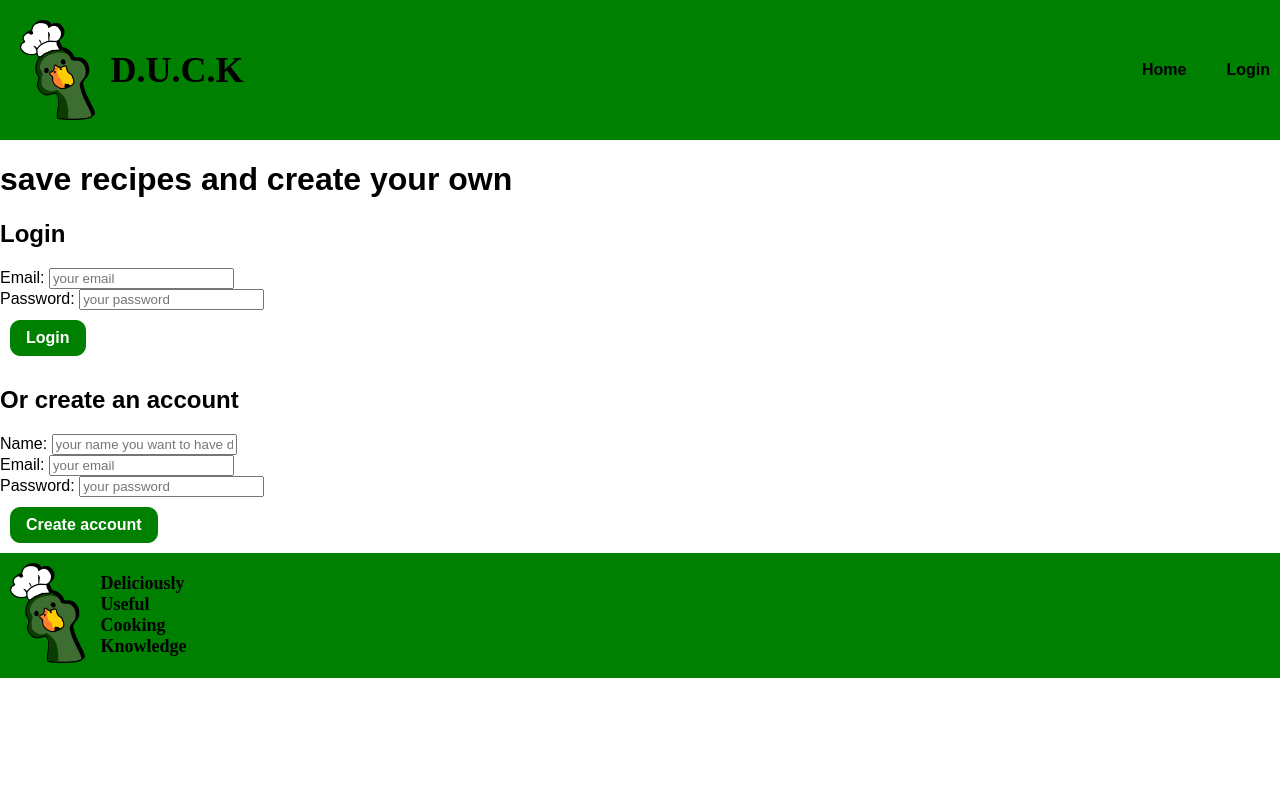
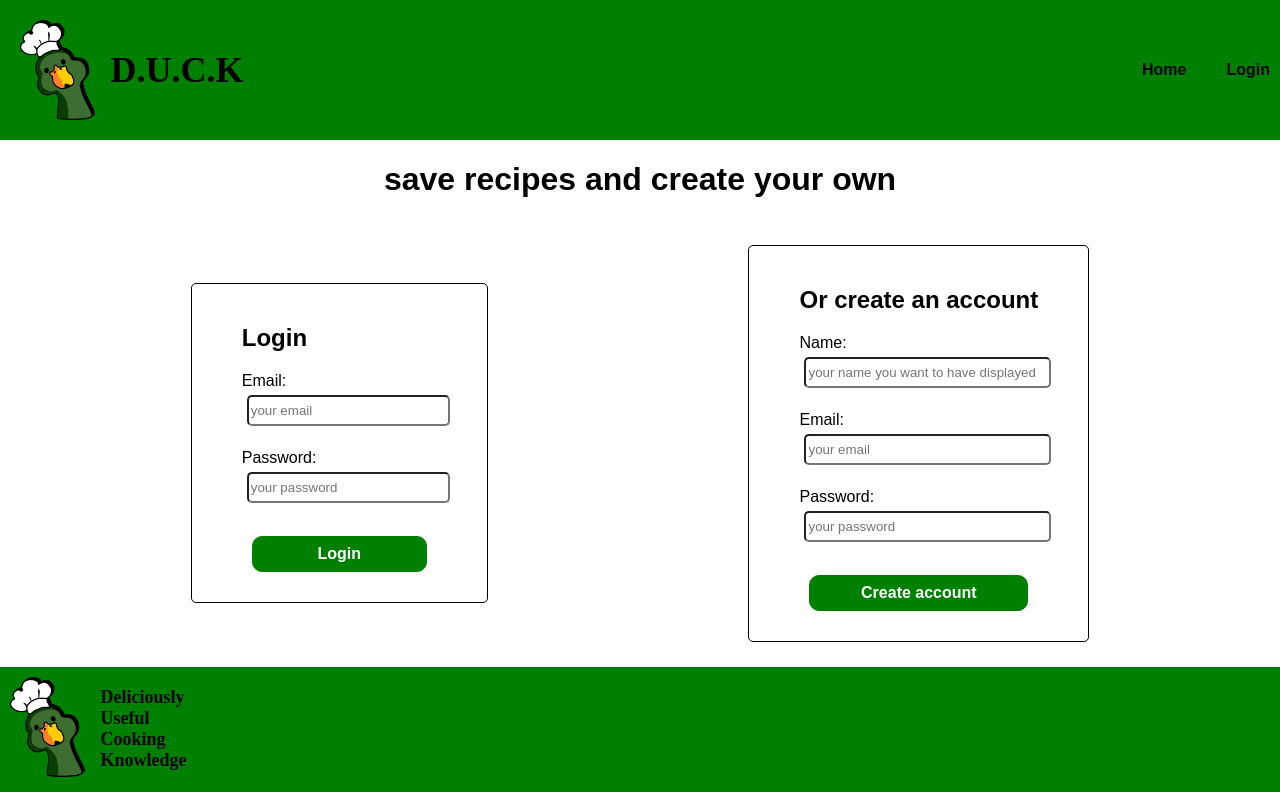
Before and after one commit to ashytrashbean/DUCK-recepies, a React (Vite) app: page /login in a window 1280 px wide. Built offline with nearby package versions, Linux system fonts and the light colour scheme; no server answers.

Commit message:
Refactor LoginPage layout with new CSS classes for improved styling and structure

```diff
--- a/src/App.css
+++ b/src/App.css
@@ -63,3 +63,38 @@ a{
     align-items: center;
     height: 60vh;
 }
+
+.logpage{
+    display: flex;
+    flex-direction: column;
+    justify-content: center;
+    align-items: center;
+}
+
+.log{
+    display: flex;
+    justify-content: space-evenly;
+    align-items: center;
+    min-width: 60vh;
+    gap: 70px;
+    flex-wrap: wrap;
+    margin: 25px;
+    width: 100%;
+}
+
+form{
+    display: flex;
+    flex-direction: column;
+    justify-content: space-evenly;
+    align-items: stretch;
+    border: 1px solid black;
+    border-radius: 5px;
+    padding: 20px 50px;
+}
+
+form input{
+    width: 100%;
+    height: 25px;
+    border-radius: 5px;
+    margin: 5px;
+}
--- a/src/pages/LoginPage.jsx
+++ b/src/pages/LoginPage.jsx
@@ -45,25 +45,25 @@ export default function LoginPage(){
     }
 
     return(
-        <>
+        <div className="logpage">
         <h1>save recipes and create your own</h1>
-        <div>
+        <div className="log">
             <form onSubmit={handleLogin}>
                 <h2>Login </h2>
-                <label>Email: <input name="login email" type="email" value={loginEmail} onChange={(e)=>setLogEmail(e.target.value)} placeholder="your email" required/> </label> <br />
-                <label>Password: <input name="login password" type="password" value={loginpassword} onChange={(e)=>setLogPassword(e.target.value)}  placeholder="your password" required/></label> <br />
+                <label>Email: <br /> <input name="login email" type="email" value={loginEmail} onChange={(e)=>setLogEmail(e.target.value)} placeholder="your email" required/> </label> <br />
+                <label>Password: <br /> <input name="login password" type="password" value={loginpassword} onChange={(e)=>setLogPassword(e.target.value)}  placeholder="your password" required/></label> <br />
                 <button type="submit" >Login</button>
             </form>
 
             <form onSubmit={handleCreateUser}>
                 <h2>Or create an account</h2>
-                <label>Name: <input type="text" name="register name" value={name} onChange={(e)=>setName(e.target.value)} placeholder="your name you want to have displayed" required/> </label> <br />
-                <label>Email: <input type="email" name="register email" value={email} onChange={(e)=>setEmail(e.target.value)} placeholder="your email" required/> </label> <br />
-                <label>Password: <input type="password" name="register password" value={password} onChange={(e)=>setPassword(e.target.value)} placeholder="your password" required/></label> <br />
+                <label>Name: <br /><input type="text" name="register name" value={name} onChange={(e)=>setName(e.target.value)} placeholder="your name you want to have displayed" required/> </label> <br />
+                <label>Email: <br /><input type="email" name="register email" value={email} onChange={(e)=>setEmail(e.target.value)} placeholder="your email" required/> </label> <br />
+                <label>Password: <br /><input type="password" name="register password" value={password} onChange={(e)=>setPassword(e.target.value)} placeholder="your password" required/></label> <br />
                 <button type="submit" >Create account</button>
             </form>
         </div>
 
-        </>
+        </div>
     )
 }
```
